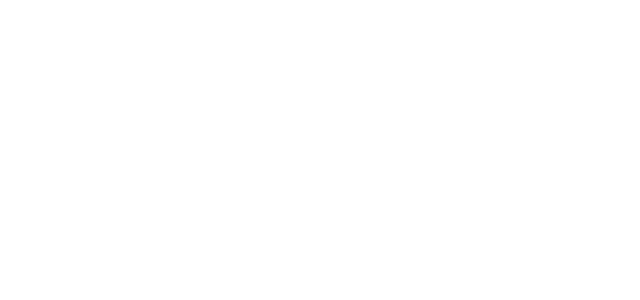
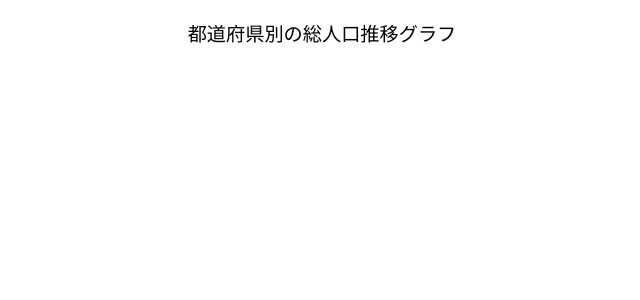
Before and after one commit to m-Murakami1313/PrefecturesChart, a Next.js app: page / in a window 1280 px wide. Shown: the top 300 px of the page, without its empty margins (318-958 px from the left). Built offline with nearby package versions, Linux system fonts and the light colour scheme.

Commit message:
add Headerに関するコードを追加した

```diff
--- /dev/null
+++ b/src/components/organisms/HearderText/HeaderText.module.scss
@@ -0,0 +1,3 @@
+.headerText{
+ font-size: larger;
+}
--- /dev/null
+++ b/src/components/organisms/HearderText/HeaderText.tsx
@@ -0,0 +1,7 @@
+import React from 'react'
+
+import styles from './HeaderText.module.scss'
+
+export const HeaderText = () => {
+  return <p className={styles.headerText}>都道府県別の総人口推移グラフ</p>
+}
--- /dev/null
+++ b/src/components/templates/Header/Header.module.scss
@@ -0,0 +1,3 @@
+.header{
+  text-align: center;
+}
--- /dev/null
+++ b/src/components/templates/Header/Header.tsx
@@ -0,0 +1,12 @@
+import React from 'react'
+
+import { HeaderText } from 'src/components/organisms/HearderText/HeaderText'
+import styles from './Header.module.scss'
+
+export const Header = () => {
+  return (
+    <div className={styles.header}>
+      <HeaderText />
+    </div>
+  )
+}
--- a/src/pages/index.tsx
+++ b/src/pages/index.tsx
@@ -1,4 +1,6 @@
 import Head from 'next/head'
+
+import { Header } from 'src/components/templates/Header/Header'
 
 export default function Home() {
   return (
@@ -7,7 +9,9 @@
         <title>Create Next App</title>
         <link rel='icon' href='/favicon.ico' />
       </Head>
-
+      <header>
+        <Header />
+      </header>
       <main></main>
 
       <footer></footer>
```
